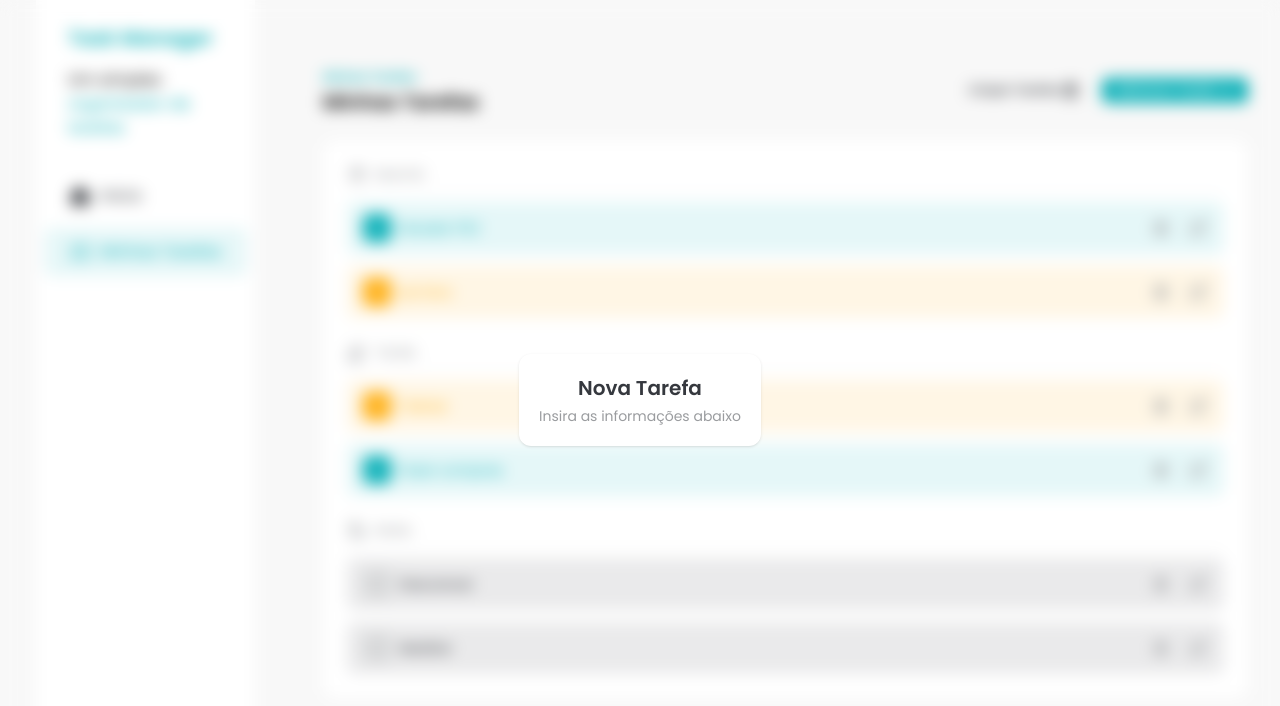
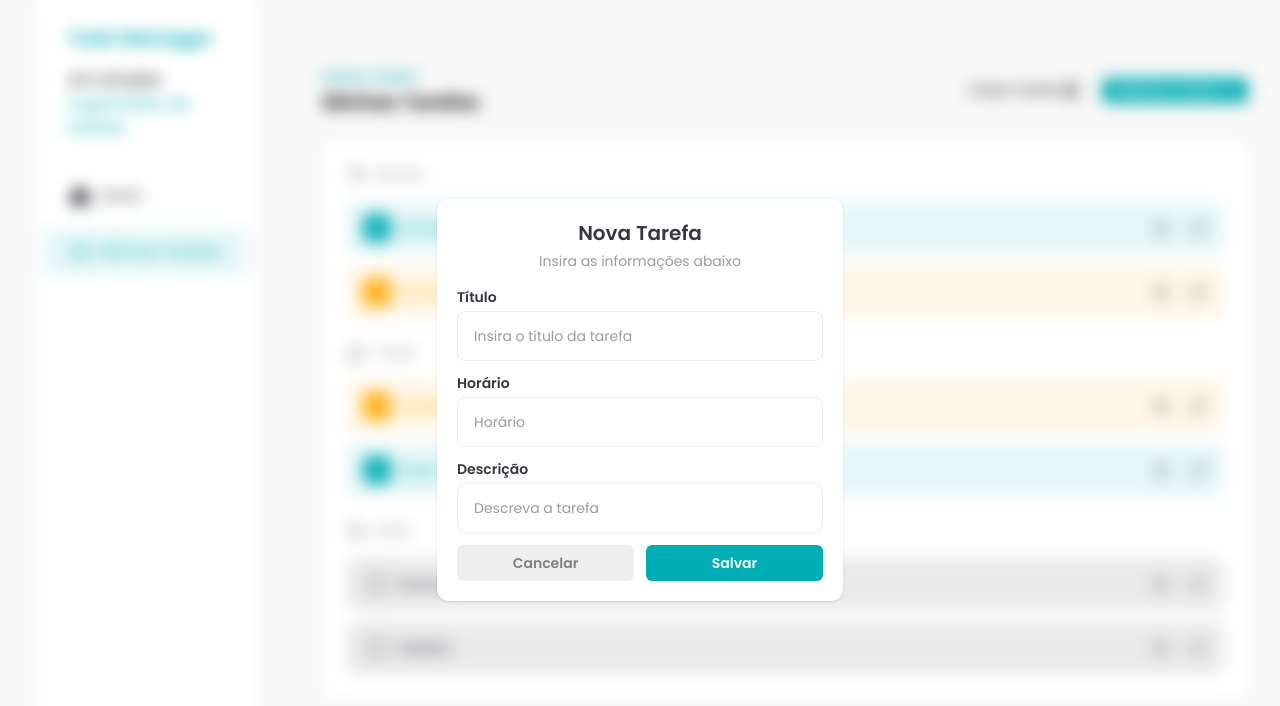
Before and after one commit to Cleyton-1995/fsc-task-manager, a React (Vite) app: page / in a window 1280 px wide. Both pictures are taken after a click on the button "Adicionar Tarefa". Shown: the top 706 px of the page. Built offline with nearby package versions, Linux system fonts and the light colour scheme.

Commit message:
feat: ensure  AddTasksDialog can be closed

```diff
--- a/src/components/AddTasksDialog.jsx
+++ b/src/components/AddTasksDialog.jsx
@@ -1,15 +1,46 @@
 import { createPortal } from 'react-dom';
 
-export default function AddTasksDialog({ isOpen }) {
+import Button from './Button';
+import Input from './Input';
+
+export default function AddTasksDialog({ isOpen, handleClose }) {
   if (!isOpen) return null;
 
   return createPortal(
     <div className="fixed bottom-0 left-0 top-0 flex h-screen w-screen items-center justify-center backdrop-blur">
       <div className="rounded-xl bg-white p-5 text-center shadow">
         <h2 className="text-xl font-semibold text-[#35383E]">Nova Tarefa</h2>
-        <p className="mt-1 text-sm text-[#9A9C9F]">
+        <p className="mb-4 mt-1 text-sm text-[#9A9C9F]">
           Insira as informações abaixo
         </p>
+
+        <div className="flex w-[366px] flex-col space-y-3">
+          <Input
+            id="title"
+            label="Título"
+            placeholder="Insira o título da tarefa"
+          />
+          <Input id="time" label="Horário" placeholder="Horário" />
+          <Input
+            id="description"
+            label="Descrição"
+            placeholder="Descreva a tarefa"
+          />
+
+          <div className="flex gap-3">
+            <Button
+              size="large"
+              className="w-full"
+              variant="secondary"
+              onClick={handleClose}
+            >
+              Cancelar
+            </Button>
+            <Button size="large" className="w-full">
+              Salvar
+            </Button>
+          </div>
+        </div>
       </div>
     </div>,
     document.body
--- a/src/components/Tasks.jsx
+++ b/src/components/Tasks.jsx
@@ -72,7 +72,10 @@ export default function Tasks() {
             <AddIcon />{' '}
           </Button>
 
-          <AddTasksDialog isOpen={addTasksDialogIsOpen} />
+          <AddTasksDialog
+            isOpen={addTasksDialogIsOpen}
+            handleClose={() => setAddTasksDialogIsOpen(false)}
+          />
         </div>
       </div>
 
```
